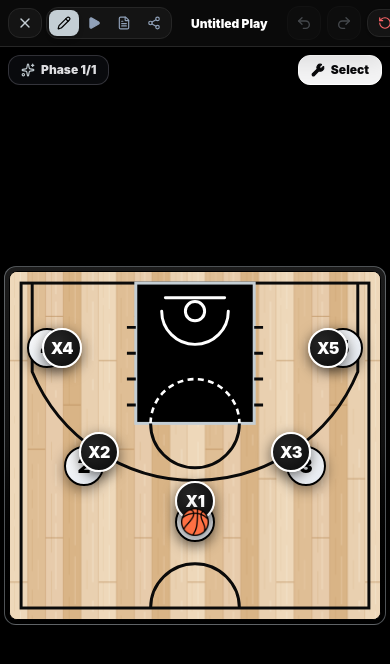
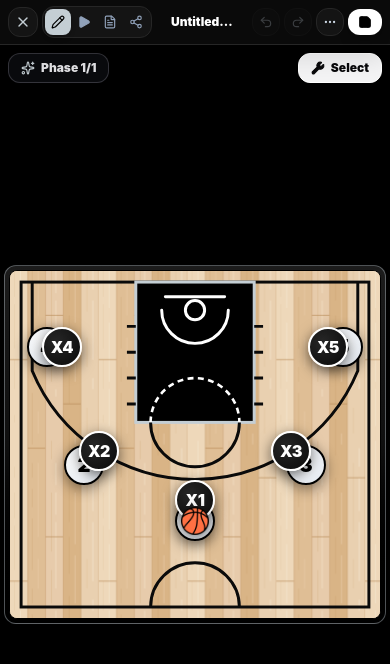
Before and after one commit to ecohoopscoaching/CoachBoard, a React (Vite) app: page / in a window 390 px wide. Shown: the top 664 px of the page. Built offline with nearby package versions, Linux system fonts and the light colour scheme.

Commit message:
feat: streamline and compact mobile top navbar to prevent clipping and overflow

```diff
--- a/src/components/Header/PlayCreatorHeader.tsx
+++ b/src/components/Header/PlayCreatorHeader.tsx
@@ -79,37 +79,37 @@ export const PlayCreatorHeader: React.FC<PlayCreatorHeaderProps> = ({
   };
 
   return (
-    <header className="w-full bg-[#0a0a0a] border-b border-[#262626] px-2 sm:px-4 py-1.5 sm:py-2 flex items-center justify-between gap-1.5 sm:gap-4 shadow-xl z-40 select-none text-white shrink-0">
-      {/* 1. LEFT: Close & Primary Modes */}
-      <div className="flex items-center gap-1 sm:gap-2.5">
+    <header className="w-full bg-[#0a0a0a] border-b border-[#262626] px-2 sm:px-4 py-1.5 sm:py-2 flex items-center justify-between gap-1.5 sm:gap-3 shadow-xl z-40 select-none text-white shrink-0">
+      {/* 1. LEFT: Close & Segmented Mode Control */}
+      <div className="flex items-center gap-1 sm:gap-2 shrink-0">
         <button
           onClick={() => {
             soundEffects.playClick();
             onOpenTemplates();
           }}
-          className="flex items-center gap-1 px-2 sm:px-3 py-1.5 rounded-xl bg-[#141414] hover:bg-[#262626] border border-[#262626] text-slate-300 hover:text-white text-xs font-bold transition-all shrink-0"
+          className="p-1.5 sm:px-2.5 sm:py-1.5 rounded-xl bg-[#141414] hover:bg-[#262626] border border-[#262626] text-slate-300 hover:text-white text-xs font-bold transition-all shrink-0"
           title="New Play / Template Picker"
         >
           <X className="w-4 h-4 text-[#c4ced4]" />
-          <span className="hidden md:inline">Close</span>
+          <span className="hidden md:inline ml-1">New</span>
         </button>
 
         {/* MODE TABS (Draw, Animate, Notes, Output) */}
-        <div className="flex items-center p-0.5 sm:p-1 bg-[#141414] rounded-xl border border-[#262626] text-xs font-bold">
+        <div className="flex items-center p-0.5 bg-[#141414] rounded-xl border border-[#262626] text-xs font-bold shrink-0">
           <button
             onClick={() => {
               soundEffects.playClick();
               onChangeMode('draw');
             }}
             title="Draw Mode"
-            className={`flex items-center gap-1 sm:gap-1.5 px-2 sm:px-3 py-1.5 rounded-lg transition-all ${
+            className={`p-1.5 sm:px-2.5 sm:py-1 rounded-lg transition-all flex items-center gap-1 ${
               currentMode === 'draw'
                 ? 'bg-[#c4ced4] text-black font-black shadow-md'
                 : 'text-slate-400 hover:text-white'
             }`}
           >
             <Pencil className="w-3.5 h-3.5" />
-            <span className="hidden sm:inline">Draw</span>
+            <span className="hidden md:inline">Draw</span>
           </button>
 
           <button
@@ -118,14 +118,14 @@ export const PlayCreatorHeader: React.FC<PlayCreatorHeaderProps> = ({
               onChangeMode('animate');
             }}
             title="Animate Mode"
-            className={`flex items-center gap-1 sm:gap-1.5 px-2 sm:px-3 py-1.5 rounded-lg transition-all ${
+            className={`p-1.5 sm:px-2.5 sm:py-1 rounded-lg transition-all flex items-center gap-1 ${
               currentMode === 'animate'
                 ? 'bg-[#c4ced4] text-black font-black shadow-md'
                 : 'text-slate-400 hover:text-white'
             }`}
           >
             <PlayIcon className="w-3.5 h-3.5 fill-current" />
-            <span className="hidden sm:inline">Animate</span>
+            <span className="hidden md:inline">Animate</span>
           </button>
 
           <button
@@ -134,14 +134,14 @@ export const PlayCreatorHeader: React.FC<PlayCreatorHeaderProps> = ({
               onChangeMode('notes');
             }}
             title="Coaching Notes"
-            className={`flex items-center gap-1 sm:gap-1.5 px-2 sm:px-3 py-1.5 rounded-lg transition-all ${
+            className={`p-1.5 sm:px-2.5 sm:py-1 rounded-lg transition-all flex items-center gap-1 ${
               currentMode === 'notes'
                 ? 'bg-[#c4ced4] text-black font-black shadow-md'
                 : 'text-slate-400 hover:text-white'
             }`}
           >
             <FileText className="w-3.5 h-3.5" />
-            <span className="hidden sm:inline">Notes</span>
+            <span className="hidden md:inline">Notes</span>
           </button>
 
           <button
@@ -150,20 +150,20 @@ export const PlayCreatorHeader: React.FC<PlayCreatorHeaderProps> = ({
               onChangeMode('output');
             }}
             title="Output & Export"
-            className={`flex items-center gap-1 sm:gap-1.5 px-2 sm:px-3 py-1.5 rounded-lg transition-all ${
+            className={`p-1.5 sm:px-2.5 sm:py-1 rounded-lg transition-all flex items-center gap-1 ${
               currentMode === 'output'
                 ? 'bg-[#c4ced4] text-black font-black shadow-md'
                 : 'text-slate-400 hover:text-white'
             }`}
           >
             <Share2 className="w-3.5 h-3.5" />
-            <span className="hidden sm:inline">Output</span>
+            <span className="hidden md:inline">Output</span>
           </button>
         </div>
       </div>
 
       {/* 2. CENTER: Title with inline rename */}
-      <div className="flex-1 max-w-xs sm:max-w-md text-center">
+      <div className="flex-1 min-w-0 px-1 text-center max-w-[140px] sm:max-w-xs md:max-w-md">
         {isEditingTitle ? (
           <input
             type="text"
@@ -178,12 +178,12 @@ export const PlayCreatorHeader: React.FC<PlayCreatorHeaderProps> = ({
                 setIsEditingTitle(false);
               }
             }}
-            className="w-full bg-[#141414] border border-[#c4ced4] rounded-xl px-3 py-1 text-xs font-black text-center text-white focus:outline-none shadow-inner"
+            className="w-full bg-[#141414] border border-[#c4ced4] rounded-xl px-2 py-1 text-xs font-black text-center text-white focus:outline-none shadow-inner"
           />
         ) : (
           <button
             onClick={() => setIsEditingTitle(true)}
-            className="px-3 py-1 rounded-xl hover:bg-[#1f1f1f] border border-transparent hover:border-[#262626] text-xs sm:text-sm font-black text-white hover:text-[#c4ced4] truncate max-w-full transition-all"
+            className="px-2 py-1 rounded-xl hover:bg-[#1f1f1f] border border-transparent hover:border-[#262626] text-xs sm:text-sm font-black text-white hover:text-[#c4ced4] truncate max-w-full block mx-auto transition-all"
             title="Click to rename play"
           >
             {title}
@@ -191,8 +191,8 @@ export const PlayCreatorHeader: React.FC<PlayCreatorHeaderProps> = ({
         )}
       </div>
 
-      {/* 3. RIGHT: Undo, Redo, Reset, More Menu, Save Play */}
-      <div className="flex items-center gap-1.5 sm:gap-2">
+      {/* 3. RIGHT: Actions (Undo, Redo, Reset, Sound, More, Save) */}
+      <div className="flex items-center gap-1 sm:gap-1.5 shrink-0">
         {/* Undo */}
         <button
           disabled={!canUndo}
@@ -201,9 +201,9 @@ export const PlayCreatorHeader: React.FC<PlayCreatorHeaderProps> = ({
             onUndo();
           }}
           title="Undo (Ctrl+Z)"
-          className="p-2 rounded-xl bg-[#141414] border border-[#262626] disabled:opacity-30 disabled:hover:text-slate-400 text-slate-300 hover:text-white hover:border-[#404040] transition-colors"
+          className="p-1.5 sm:p-2 rounded-xl bg-[#141414] border border-[#262626] disabled:opacity-25 disabled:hover:text-slate-400 text-slate-300 hover:text-white hover:border-[#404040] transition-colors"
         >
-          <Undo2 className="w-4 h-4" />
+          <Undo2 className="w-3.5 h-3.5 sm:w-4 sm:h-4" />
         </button>
 
         {/* Redo */}
@@ -214,20 +214,20 @@ export const PlayCreatorHeader: React.FC<PlayCreatorHeaderProps> = ({
             onRedo();
           }}
           title="Redo (Ctrl+Y)"
-          className="p-2 rounded-xl bg-[#141414] border border-[#262626] disabled:opacity-30 disabled:hover:text-slate-400 text-slate-300 hover:text-white hover:border-[#404040] transition-colors"
+          className="p-1.5 sm:p-2 rounded-xl bg-[#141414] border border-[#262626] disabled:opacity-25 disabled:hover:text-slate-400 text-slate-300 hover:text-white hover:border-[#404040] transition-colors"
         >
-          <Redo2 className="w-4 h-4" />
+          <Redo2 className="w-3.5 h-3.5 sm:w-4 sm:h-4" />
         </button>
 
-        {/* Dedicated Reset Button with dropdown */}
-        <div className="relative">
+        {/* Desktop-Only Reset Button */}
+        <div className="relative hidden md:block">
           <button
             onClick={() => setShowResetMenu(!showResetMenu)}
             title="Reset Options"
-            className="flex items-center gap-1.5 px-2.5 py-1.5 rounded-xl bg-[#141414] border border-[#262626] hover:border-red-500/60 text-slate-300 hover:text-red-400 text-xs font-bold transition-all shadow-sm"
+            className="flex items-center gap-1 px-2.5 py-1.5 rounded-xl bg-[#141414] border border-[#262626] hover:border-red-500/60 text-slate-300 hover:text-red-400 text-xs font-bold transition-all shadow-sm"
           >
             <RotateCcw className="w-3.5 h-3.5 text-red-400" />
-            <span className="hidden sm:inline">Reset</span>
+            <span>Reset</span>
           </button>
 
           {showResetMenu && (
@@ -259,29 +259,42 @@ export const PlayCreatorHeader: React.FC<PlayCreatorHeaderProps> = ({
           )}
         </div>
 
-        {/* Sound Toggle */}
+        {/* Desktop-Only Sound Toggle */}
         <button
           onClick={onToggleSound}
           title={isMuted ? 'Unmute Sound' : 'Mute Sound'}
-          className="p-2 rounded-xl bg-[#141414] border border-[#262626] text-slate-300 hover:text-white transition-colors"
+          className="hidden md:flex p-2 rounded-xl bg-[#141414] border border-[#262626] text-slate-300 hover:text-white transition-colors"
         >
           {isMuted ? <VolumeX className="w-4 h-4 text-slate-600" /> : <Volume2 className="w-4 h-4 text-[#c4ced4]" />}
         </button>
 
-        {/* More Menu ••• */}
+        {/* Unified More Menu (•••) */}
         <div className="relative">
           <button
             onClick={() => setShowMoreMenu(!showMoreMenu)}
-            title="More Play Options"
-            className="p-2 rounded-xl bg-[#141414] border border-[#262626] text-slate-300 hover:text-white transition-colors"
+            title="More Options"
+            className="p-1.5 sm:p-2 rounded-xl bg-[#141414] border border-[#262626] text-slate-300 hover:text-white transition-colors"
           >
-            <MoreHorizontal className="w-4 h-4" />
+            <MoreHorizontal className="w-3.5 h-3.5 sm:w-4 sm:h-4" />
           </button>
 
           {showMoreMenu && (
-            <div className="absolute right-0 mt-2 w-52 bg-[#141414] border border-[#262626] rounded-2xl shadow-2xl p-2 z-50 flex flex-col gap-1">
-              <div className="px-2 py-1 text-[10px] font-black uppercase tracking-wider text-slate-500">
-                Court Options
+            <div className="absolute right-0 mt-2 w-56 bg-[#141414] border border-[#262626] rounded-2xl shadow-2xl p-2 z-50 flex flex-col gap-1 animate-fade-in">
+              <button
+                onClick={() => {
+                  setShowMoreMenu(false);
+                  onOpenPlaybook();
+                }}
+                className="flex items-center gap-2.5 px-3 py-2 rounded-xl text-xs font-bold text-[#c4ced4] hover:bg-[#262626] text-left"
+              >
+                <BookOpen className="w-4 h-4" />
+                <span>Open Tactical Playbook</span>
+              </button>
+
+              <div className="w-full h-px bg-[#262626] my-1" />
+
+              <div className="px-2 py-0.5 text-[10px] font-black uppercase tracking-wider text-slate-500">
+                Court Settings
               </div>
               <button
                 onClick={() => {
@@ -311,6 +324,22 @@ export const PlayCreatorHeader: React.FC<PlayCreatorHeaderProps> = ({
 
               <div className="w-full h-px bg-[#262626] my-1" />
 
+              {/* Mobile-Only Sound Toggle Item */}
+              <button
+                onClick={() => {
+                  setShowMoreMenu(false);
+                  onToggleSound();
+                }}
+                className="flex items-center justify-between px-3 py-1.5 rounded-lg text-xs font-semibold text-slate-200 hover:bg-[#262626] md:hidden"
+              >
+                <div className="flex items-center gap-2">
+                  {isMuted ? <VolumeX className="w-4 h-4 text-slate-500" /> : <Volume2 className="w-4 h-4 text-[#c4ced4]" />}
+                  <span>Sound Effects</span>
+                </div>
+                <span className="text-[10px] font-bold text-slate-400">{isMuted ? 'Muted' : 'On'}</span>
+              </button>
+
+              {/* Mobile Reset Options */}
               <button
                 onClick={() => {
                   setShowMoreMenu(false);
@@ -318,33 +347,35 @@ export const PlayCreatorHeader: React.FC<PlayCreatorHeaderProps> = ({
                 }}
                 className="flex items-center gap-2 px-3 py-1.5 rounded-lg text-xs font-semibold text-red-400 hover:bg-[#262626]"
               >
-                <span>Clear Current Phase</span>
+                <RotateCcw className="w-3.5 h-3.5" />
+                <span>Reset Current Phase</span>
               </button>
 
               <button
                 onClick={() => {
                   setShowMoreMenu(false);
-                  onOpenPlaybook();
+                  onResetBoard();
                 }}
-                className="flex items-center gap-2 px-3 py-1.5 rounded-lg text-xs font-semibold text-[#c4ced4] hover:bg-[#262626]"
+                className="flex items-center gap-2 px-3 py-1.5 rounded-lg text-xs font-semibold text-red-500 hover:bg-[#262626]"
               >
-                <BookOpen className="w-3.5 h-3.5" />
-                <span>Open Playbook Library</span>
+                <RotateCcw className="w-3.5 h-3.5" />
+                <span>Reset Entire Board</span>
               </button>
             </div>
           )}
         </div>
 
-        {/* Prominent Save Play Button */}
+        {/* Save Play Button */}
         <button
           onClick={() => {
             soundEffects.playWhistle();
             onSavePlay();
           }}
-          className="flex items-center gap-1.5 px-3.5 sm:px-4 py-1.5 rounded-xl bg-white hover:bg-slate-200 text-black text-xs font-black shadow-lg transition-all transform active:scale-95"
+          className="flex items-center gap-1.5 px-2.5 sm:px-3.5 py-1.5 rounded-xl bg-white hover:bg-slate-200 text-black text-xs font-black shadow-lg transition-all transform active:scale-95 shrink-0"
+          title="Save Play to Library"
         >
-          <Save className="w-4 h-4 fill-current" />
-          <span className="hidden sm:inline">Save Play</span>
+          <Save className="w-3.5 h-3.5 sm:w-4 sm:h-4 fill-current" />
+          <span className="hidden sm:inline">Save</span>
         </button>
       </div>
     </header>
```
